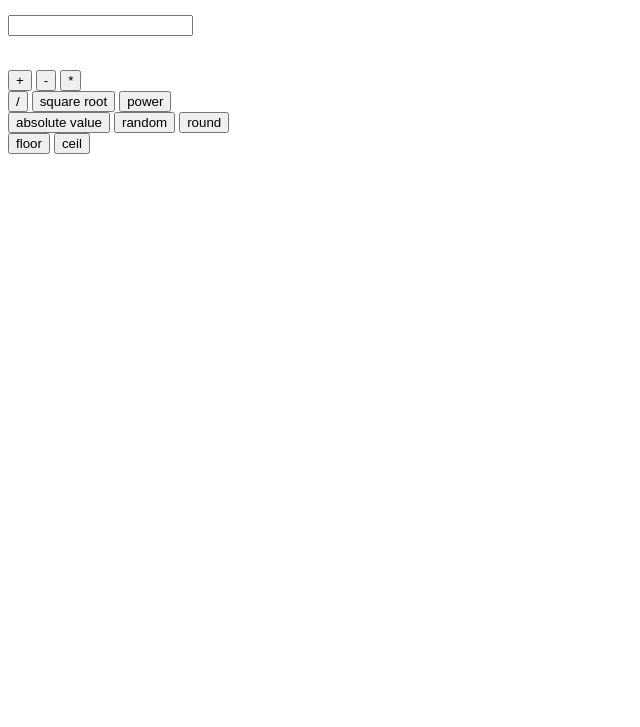
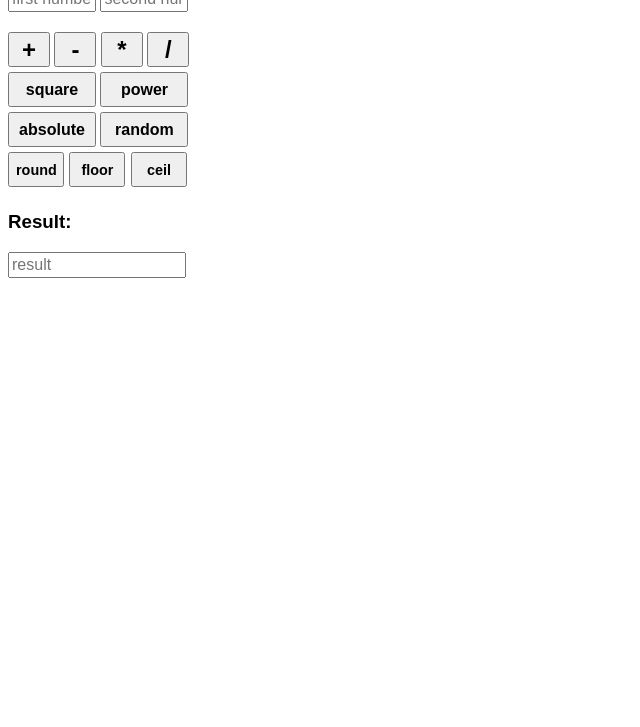
Before and after one commit to DavidOlmos03/Udemy_CursoJS, a plain HTML site: page Día+1/project_day1/project_day4/calculator.html in a window 1280 px wide. Shown: the part 73-800 px from the top of the page, without its empty margins (0-640 px from the left). Drawn offline with Linux system fonts and the light colour scheme.

Commit message:
full css

```diff
--- a/Día+1/project_day1/project_day4/calculator.css
+++ b/Día+1/project_day1/project_day4/calculator.css
@@ -0,0 +1,41 @@
+body {
+    font-family: Arial, Helvetica, sans-serif;
+}
+.tittle{
+    margin-left: 40px;
+}
+input {
+    height: 20px;
+    width: 80px;
+    font-size: 1rem;
+    margin-bottom: 20px;
+}
+
+button {
+    height: 35px;
+    width: 42px;
+    font-size: 1.5rem;
+    font-weight: bold;
+    margin-bottom: 5px;
+}
+
+.doble button {
+    height: 35px;
+    width: 88px;
+    font-size: 1rem;
+    font-weight: bold;
+}
+
+.triple button {
+    height: 35px;
+    width: 56px;
+    font-size: 0.9rem;
+    font-weight: bold;
+    margin-right: 1px;
+}
+
+#result {
+    height: 20px;
+    width: 170px;
+    font-size: 1rem;
+}
--- a/Día+1/project_day1/project_day4/calculator.html
+++ b/Día+1/project_day1/project_day4/calculator.html
@@ -5,24 +5,30 @@
         <script src="calculator.js"></script>
     </head>
     <body>
+        <h3 class="tittle">Calculator</h3>
         <input type="text" id="firstNumber" placeholder="first number">
-        <input type="text" id="secondNumber" placeholder="second number">
-        <h3>Resultado:</h3>
-        <input type="text" id="result">
-        <br/>
-        <p type="text" id="result" placeholder="result"><br>
+        <input type="text" id="secondNumber" placeholder="second number"><br>
+
+
 
         <button id="addition" onclick="addition()">+</button>
         <button id="subtraction" onclick="subtraction()">-</button>
-        <button id="multiplication" onclick="multiplication()">*</button><br>
-        <button id="division" onclick="division()">/</button>
-        <button id="square_root" onclick="square_root()">square root</button>
-        <button id="power" onclick="power()">power</button><br>
-        <button id="absolute_value" onclick="absolute_value()">absolute value</button>
-        <button id="random" onclick="random()">random</button>
-        <button id="round" onclick="round()">round</button><br>
-        <button id="floor" onclick="floor()">floor</button>
-        <button id="ceil" onclick="ceil()">ceil</button>
+        <button id="multiplication" onclick="multiplication()">*</button>
+        <button id="division" onclick="division()">/</button> <br>
+        <div class="doble" >
+            <button id="square_root" onclick="square_root()">square</button>
+            <button id="power" onclick="power()">power</button><br>
+            <button id="absolute_value" onclick="absolute_value()">absolute</button>
+            <button id="random" onclick="random()">random</button><br>
+        </div>
+        <div class="triple">
+            <button id="round" onclick="round()">round</button>
+            <button id="floor" onclick="floor()">floor</button>
+            <button id="ceil" onclick="ceil()">ceil</button><br>
+        </div>
+        <h3>Result:</h3>
+        <input type="text" id="result" placeholder="result">
+
 
 
         <!--Suma, resta, multiplicación, división, raíz cuadrada, potencia, valor absoluto, random, round, floor y ceil.-->
```
Also changed, not shown: Día+1/project_day1/index.html (+2 -0 lines).
